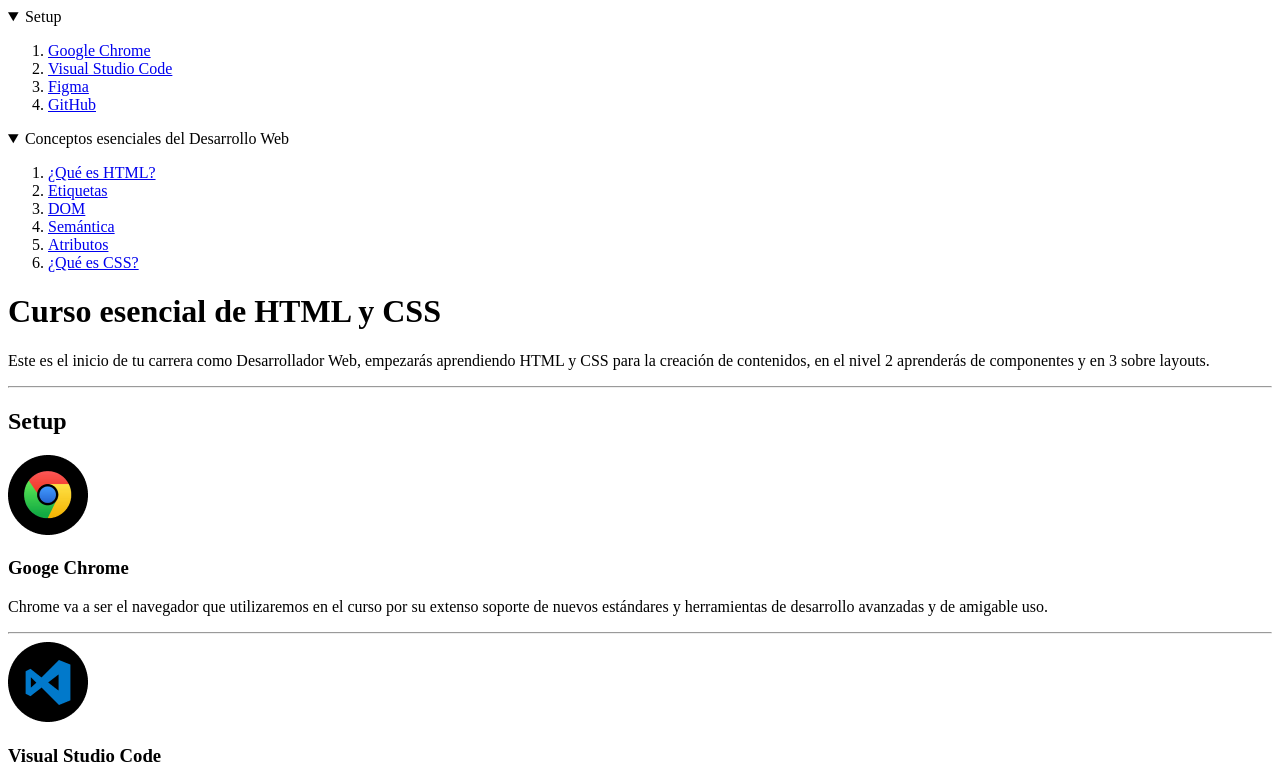
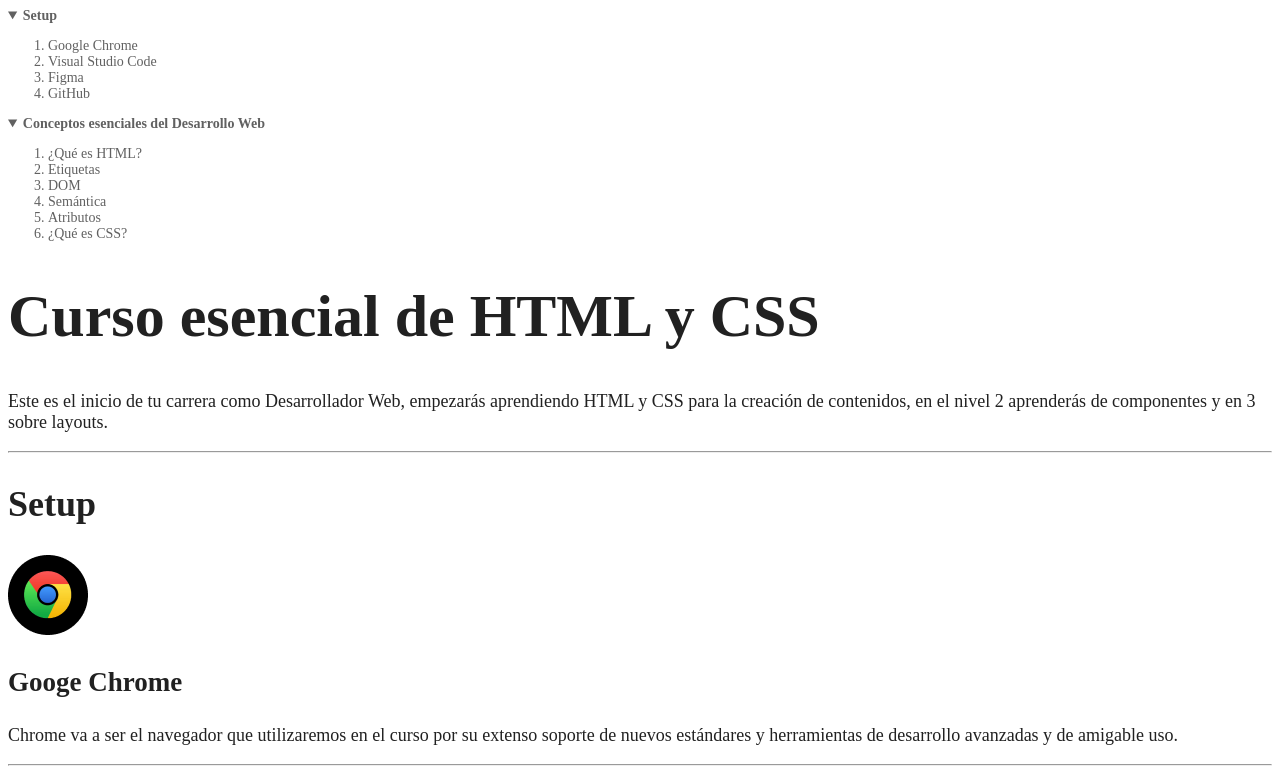
Before and after one commit to ElaiaWood/EliasProyect-Curso_HTML_CSS, a plain HTML site: page index.html in a window 1280 px wide. Shown: the top 772 px of the page. Drawn offline with Linux system fonts and the light colour scheme.

Commit message:
Avances del proyecto - Inicio del CSS

```diff
--- /dev/null
+++ b/css/styles.css
@@ -0,0 +1,41 @@
+:root {
+  font-size: 18px;
+}
+
+html {
+  font-size: 16px;
+}
+
+body {
+  color: #212121;
+}
+
+header {
+  color: #616161;
+  font-size: 14px;
+}
+
+header a {
+  color: #616161;
+  text-decoration: none;
+}
+
+header a:hover {
+  color: #212121;
+}
+
+nav details summary {
+  font-weight: bold;
+}
+
+h1 {
+  font-size: 60px;
+}
+
+h2 {
+  font-size: 2em;
+}
+
+h3 {
+  font-size: 1.5em;
+}
--- a/index.html
+++ b/index.html
@@ -4,6 +4,7 @@
 <head>
   <meta charset="UTF-8">
   <meta name="viewport" content="width=device-width, initial-scale=1.0">
+  <link rel="stylesheet" href="./css/styles.css">
   <title>El Blog De Elias</title>
 </head>
 
@@ -40,9 +41,7 @@
     </nav>
   </header>
   <h1> Curso esencial de HTML y CSS </h1>
-  <p> Este es el inicio de tu carrera como Desarrollador Web, empezarás aprendiendo HTML y CSS para la creación de
-    contenidos,
-    en el nivel 2 aprenderás de componentes y en 3 sobre layouts. </p>
+  <p> Este es el inicio de tu carrera como Desarrollador Web, empezarás aprendiendo HTML y CSS para la creación de contenidos, en el nivel 2 aprenderás de componentes y en 3 sobre layouts. </p>
 
   <hr>
 
```
